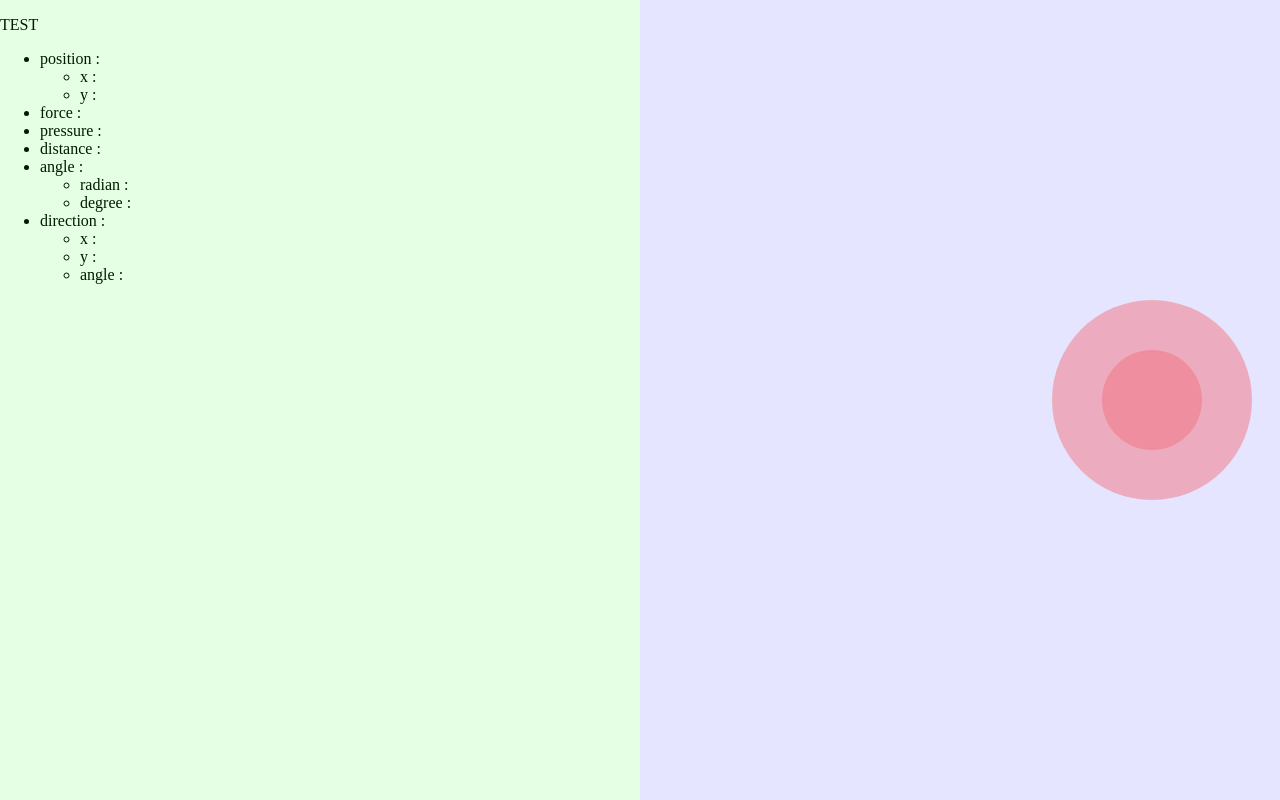
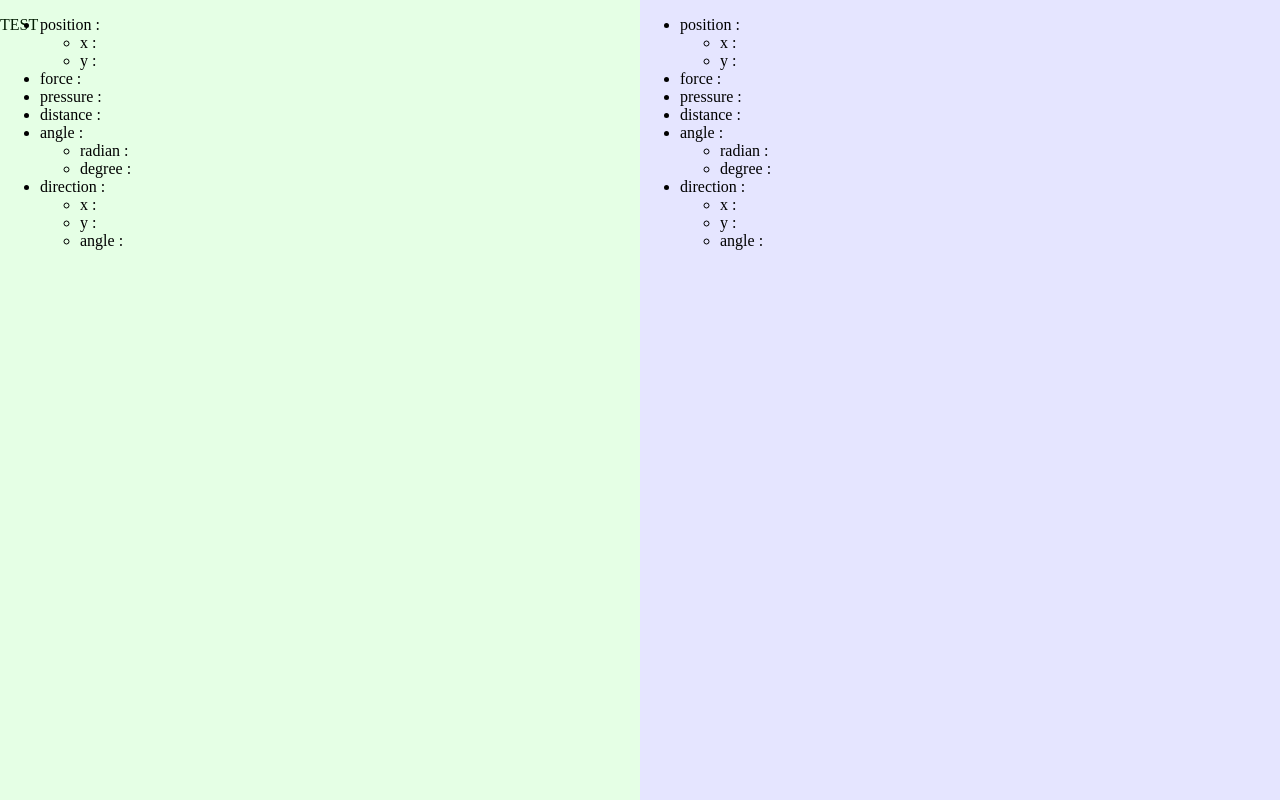
Before and after one commit to dkleinbe/suricatewatcher_server, a Flask app: page /joystick in a window 1280 px wide. Run offline with Flask 2, Linux system fonts and the light colour scheme; parts of the project's set-up code (start-up, migrations or seed data) failed here and were passed over.

Commit message:
Added debug joystick stuff

```diff
--- a/server/templates/dual-joysticks.html
+++ b/server/templates/dual-joysticks.html
@@ -36,7 +36,8 @@
     </head>
     <body>
         <di><p>TEST</p></di>
-        <div id="debug">
+        <div id="left">
+            <div id="left_debug">
                 <ul>
                     <li class="position">
                         position :
@@ -66,8 +67,39 @@
                 </ul>
                 <div class="dump"></div>
             </div>
-        <div id="left"></div>
-        <div id="right"></div>
+        </div>
+        <div id="right">
+            <div id="right_debug">
+                <ul>
+                    <li class="position">
+                        position :
+                        <ul>
+                            <li class="x">x : <span class='data'></span></li>
+                            <li class="y">y : <span class='data'></span></li>
+                        </ul>
+                    </li>
+                    <li class="force">force : <span class='data'></span></li>
+                    <li class="pressure">pressure : <span class='data'></span></li>
+                    <li class="distance">distance : <span class='data'></span></li>
+                    <li class="angle">
+                        angle :
+                        <ul>
+                            <li class="radian">radian : <span class='data'></span></li>
+                            <li class="degree">degree : <span class='data'></span></li>
+                        </ul>
+                    </li>
+                    <li class="direction">
+                        direction :
+                        <ul>
+                            <li class="x">x : <span class='data'></span></li>
+                            <li class="y">y : <span class='data'></span></li>
+                            <li class="angle">angle : <span class='data'></span></li>
+                        </ul>
+                    </li>
+                </ul>
+                <div class="dump"></div>
+            </div>
+        </div>
         <script src="{{ url_for('static', filename='/scripts/nipplejs.js') }}"></script>
         <script>
             var joystickL = nipplejs.create({
@@ -80,7 +112,7 @@
 
             var joystickR = nipplejs.create({
                 zone: document.getElementById('right'),
-                mode: 'static',
+                mode: 'dynamic',
                 position: { left: '80%', top: '50%' },
                 color: 'red',
                 size: 200
@@ -92,13 +124,23 @@
                 el.className = el.className.replace(new RegExp('\\b' + clss + ' ?\\b', 'g'), '');
             }
 
-            var joystick = joystickL;
-            bindNipple();
 
-            // Get debug elements and map them
-            var elDebug = sId('debug');
-            var elDump = elDebug.querySelector('.dump');
-            var els = {
+            var els = [];
+            var elDump = [];
+
+            mapDebug(joystickL);
+            mapDebug(joystickR);
+
+            bindNipple(joystickL);
+            bindNipple(joystickR);
+
+
+
+            function mapDebug(js) {
+                var div_id = js.options.zone.id
+                var elDebug = sId(div_id + '_debug');
+                elDump[div_id] = elDebug.querySelector('.dump');
+                els[div_id] = {
                     position: {
                         x: elDebug.querySelector('.position .x .data'),
                         y: elDebug.querySelector('.position .y .data')
@@ -115,55 +157,27 @@
                         y: elDebug.querySelector('.direction .y .data'),
                         angle: elDebug.querySelector('.direction .angle .data')
                     }
-            };
-/*
-            var timeoutCreate;
-            function createThrottle (evt) {
-                clearTimeout(timeoutCreate);
-                timeoutCreate = setTimeout(() => {
-                    createNipple(evt);
-                }, 100);
+                }
             }
 
-            sId('buttons').onclick = sId('buttons').ontouchend = createThrottle;
-
-            createNipple('dynamic');
-*/
-            function bindNipple () {
+            function bindNipple (joystick) {
                 joystick.on('start end', function (evt, data) {
-                    dump(evt.type);
-                    debug(data);
+                    dump(evt.type, joystick.options.zone.id);
+                    debug(data, joystick.options.zone.id);
                 }).on('move', function (evt, data) {
-                    debug(data);
+                    debug(data, joystick.options.zone.id);
                 }).on('dir:up plain:up dir:left plain:left dir:down ' +
                     'plain:down dir:right plain:right',
                     function (evt, data) {
-                        dump(evt.type);
+                        dump(evt.type, joystick.options.zone.id);
                     }
                 ).on('pressure', function (evt, data) {
-                    debug({pressure: data});
+                    //debug({pressure: data});
                 });
             }
 
-            function createNipple (evt) {
-                var type = typeof evt === 'string' ?
-                    evt : evt.target.getAttribute('data-type');
-                if (joystick) {
-                    joystick.destroy();
-                }
-
-                removeClass(s('.zone.active'), 'active');
-                removeClass(s('.button.active'), 'active');
-                removeClass(s('.highlight.active'), 'active');
-                s('.highlight.' + type).className += ' active';
-                s('.button.' + type).className += ' active';
-                s('.zone.' + type).className += ' active';
-                joystick = nipplejs.create(joysticks[type]);
-                bindNipple();
-            }
-
             // Print data into elements
-            function debug (obj) {
+            function debug (obj, zone_id) {
                 function parseObj(sub, el) {
                     for (var i in sub) {
                         if (typeof sub[i] === 'object' && el) {
@@ -174,22 +188,22 @@
                     }
                 }
                 setTimeout(function () {
-                    parseObj(obj, els);
+                    parseObj(obj, els[zone_id]);
                 }, 0);
             }
 
             var nbEvents = 0;
 
             // Dump data
-            function dump (evt) {
+            function dump (evt, id) {
                 setTimeout(function () {
-                    if (elDump.children.length > 4) {
-                        elDump.removeChild(elDump.firstChild);
+                    if (elDump[id].children.length > 4) {
+                        elDump[id].removeChild(elDump[id].firstChild);
                     }
                     var newEvent = document.createElement('div');
                     newEvent.innerHTML = '#' + nbEvents + ' : <span class="data">' +
                         evt + '</span>';
-                    elDump.appendChild(newEvent);
+                        elDump[id].appendChild(newEvent);
                     nbEvents += 1;
                 }, 0);
             }
```
Lines whose indentation alone changed are shown as unchanged.
